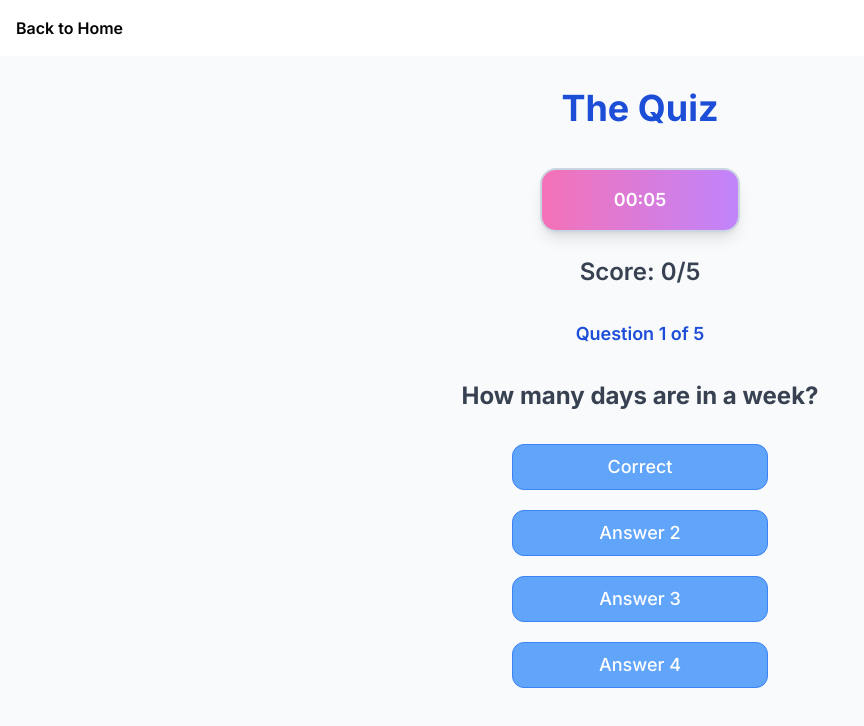
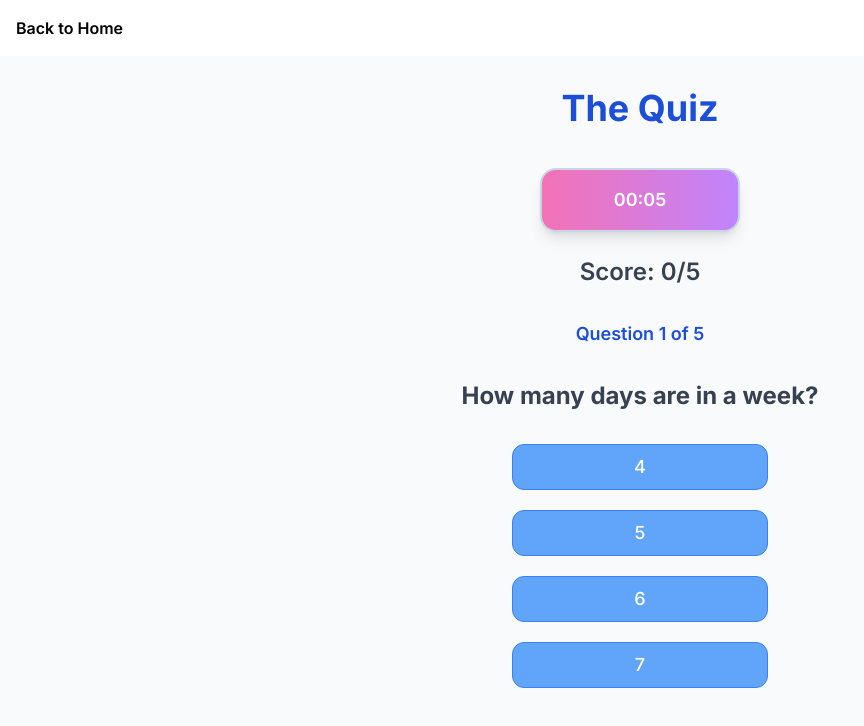
Before and after one commit to harrisonmacey/me-quiz, a Next.js app: page /quiz in a window 1280 px wide. Shown: the top 726 px of the page, without its empty margins (0-864 px from the left). Built offline with nearby package versions, Linux system fonts and the light colour scheme.

Commit message:
Update question.tsx

```diff
--- a/app/components/quiz/question.tsx
+++ b/app/components/quiz/question.tsx
@@ -13,29 +13,38 @@ const Question = ({ score, setScore, setFinished }: QuestionProps) => {
   const questions = [
     {
       question: "How many days are in a week?",
-      answers: ["Correct", "Answer 2", "Answer 3", "Answer 4"],
-      correctAnswer: 0,
+      answers: ["4", "5", "6", "7"],
+      correctAnswer: 3,
     },
     {
-      question: "Who is the current president of the United States?",
-      answers: ["Correct", "Answer 6", "Answer 7", "Answer 8"],
-      correctAnswer: 0,
+      question: "Who is the current president of the United States (2023)?",
+      answers: [
+        "Joe Biden",
+        "Donald Trump ",
+        "Barack Obama",
+        "Hillary Clinton",
+      ],
+      correctAnswer: 1,
     },
     {
       question: "What is the capital of the United States?",
-      answers: ["Correct", "Answer 10", "Answer 11", "Answer 12"],
-      correctAnswer: 0,
+      answers: ["Miami", "Washington, DC", "New York", "Los Angeles"],
+      correctAnswer: 2,
     },
     {
-      question:
-        "JavaScript is a programming language. How many days are in a week?",
-      answers: ["Correct", "Answer 14", "Answer 15", "Answer 16"],
+      question: "Which is the oldest planet in our solar system?",
+      answers: ["Jupiter", "Earth", "Saturn", "Pluto"],
       correctAnswer: 0,
     },
     {
       question: "Who established the theory of relativity?",
-      answers: ["Correct", "Answer 18", "Answer 19", "Answer 20"],
-      correctAnswer: 0,
+      answers: [
+        "Pythagoras",
+        "Isaac Newton",
+        "Albert Einstein",
+        "Benjamin Franklin",
+      ],
+      correctAnswer: 2,
     },
   ];
 
```
